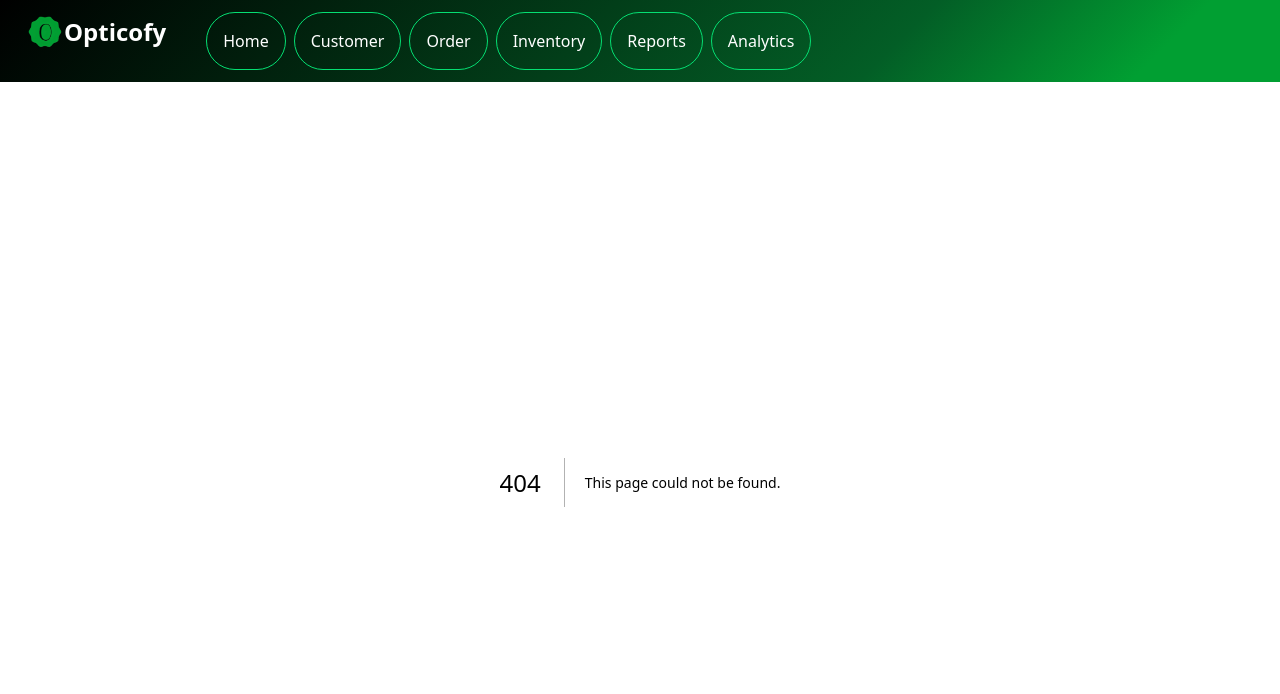
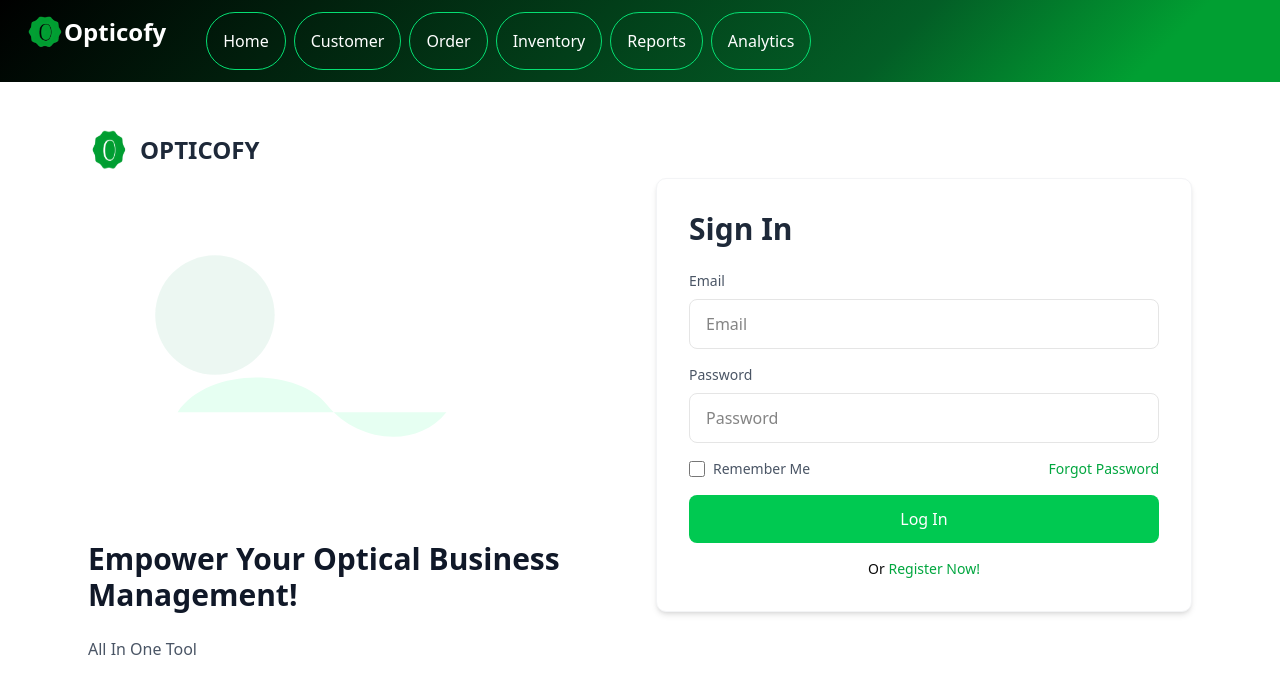
Before and after one commit to GoatTheGreatest/Optical_Shopping-Website, a Next.js app: page /login in a window 1280 px wide. Before the commit this address had no page. Shown: the top 694 px of the page. Built offline with nearby package versions, Linux system fonts and the light colour scheme.

Commit message:
Login page made

```diff
--- /dev/null
+++ b/src/app/api/login/route.js
@@ -0,0 +1,13 @@
+import { NextResponse } from "next/server";
+
+export async function POST(req) {
+  const { email, password } = await req.json();
+  const user = { email: "user@example.com", password: "password123" };
+  if (email === user.email && password === user.password) {
+    return NextResponse.json(
+      { token: "fake-jwt-token", user: { email } },
+      { status: 200 }
+    );
+  }
+  return NextResponse.json({ error: "Invalid credentials" }, { status: 401 });
+}
--- /dev/null
+++ b/src/app/login/page.js
@@ -0,0 +1,133 @@
+"use client";
+import { useState } from "react";
+import { useRouter } from "next/navigation";
+
+export default function Page() {
+  const [email, setEmail] = useState("");
+  const [password, setPassword] = useState("");
+  const [loading, setLoading] = useState(false);
+  const [error, setError] = useState("");
+  const router = useRouter();
+
+  async function handleSubmit(e) {
+    e.preventDefault();
+    setError("");
+    setLoading(true);
+    try {
+      const res = await fetch("/api/login", {
+        method: "POST",
+        headers: { "Content-Type": "application/json" },
+        body: JSON.stringify({ email, password }),
+      });
+      const data = await res.json();
+      if (res.ok) {
+        localStorage.setItem("token", data.token);
+        router.push("/");
+      } else {
+        setError(data.error || "Login failed");
+      }
+    } catch (e) {
+      setError("Network error");
+    }
+    setLoading(false);
+  }
+
+  return (
+    <div className="min-h-screen bg-white">
+      <div className="max-w-6xl mx-auto px-6 py-12 grid grid-cols-1 lg:grid-cols-2 gap-8 items-center">
+        <div className="space-y-6">
+          <div className="flex items-center gap-3">
+            <img
+              src="/Images/opticofynav.png"
+              alt="logo"
+              className="w-10 h-10"
+            />
+            <h1 className="text-2xl font-semibold text-gray-800">OPTICOFY</h1>
+          </div>
+          <div className="pt-6">
+            <svg viewBox="0 0 600 400" className="w-full max-w-md">
+              <g fill="none" fillRule="evenodd">
+                <rect width="100%" height="100%" fill="#fff" />
+                <path
+                  d="M120 260c40-60 160-60 200-10 40 50 120 60 160 10"
+                  fill="#e6fff2"
+                />
+                <circle
+                  cx="170"
+                  cy="130"
+                  r="80"
+                  fill="#0f9d58"
+                  opacity="0.08"
+                />
+              </g>
+            </svg>
+          </div>
+          <h2 className="text-3xl font-bold text-gray-900">
+            Empower Your Optical Business Management!
+          </h2>
+          <p className="text-gray-600">All In One Tool</p>
+        </div>
+
+        <div>
+          <div className="bg-white shadow-md rounded-lg p-8 border border-gray-100">
+            <h3 className="text-3xl font-semibold text-gray-800 mb-6">
+              Sign In
+            </h3>
+            <form onSubmit={handleSubmit} className="space-y-4">
+              <div>
+                <label className="block text-sm text-gray-600 mb-2">
+                  Email
+                </label>
+                <input
+                  value={email}
+                  onChange={(e) => setEmail(e.target.value)}
+                  type="email"
+                  required
+                  className="w-full px-4 py-3 border rounded-md focus:outline-none focus:ring-2 focus:ring-green-400"
+                  placeholder="Email"
+                />
+              </div>
+              <div>
+                <label className="block text-sm text-gray-600 mb-2">
+                  Password
+                </label>
+                <div className="relative">
+                  <input
+                    value={password}
+                    onChange={(e) => setPassword(e.target.value)}
+                    type="password"
+                    required
+                    className="w-full px-4 py-3 border rounded-md focus:outline-none focus:ring-2 focus:ring-green-400"
+                    placeholder="Password"
+                  />
+                </div>
+              </div>
+              <div className="flex items-center justify-between text-sm">
+                <label className="flex items-center gap-2">
+                  <input type="checkbox" className="w-4 h-4" />
+                  <span className="text-gray-600">Remember Me</span>
+                </label>
+                <a className="text-sm text-green-600 hover:underline" href="#">
+                  Forgot Password
+                </a>
+              </div>
+              {error && <div className="text-sm text-red-600">{error}</div>}
+              <button
+                disabled={loading}
+                className="w-full bg-green-500 hover:bg-green-600 disabled:opacity-60 text-white py-3 rounded-md"
+              >
+                {loading ? "Logging in..." : "Log In"}
+              </button>
+            </form>
+            <div className="mt-4 text-center text-sm">
+              Or{" "}
+              <a className="text-green-600 hover:underline" href="#">
+                Register Now!
+              </a>
+            </div>
+          </div>
+        </div>
+      </div>
+    </div>
+  );
+}
```
